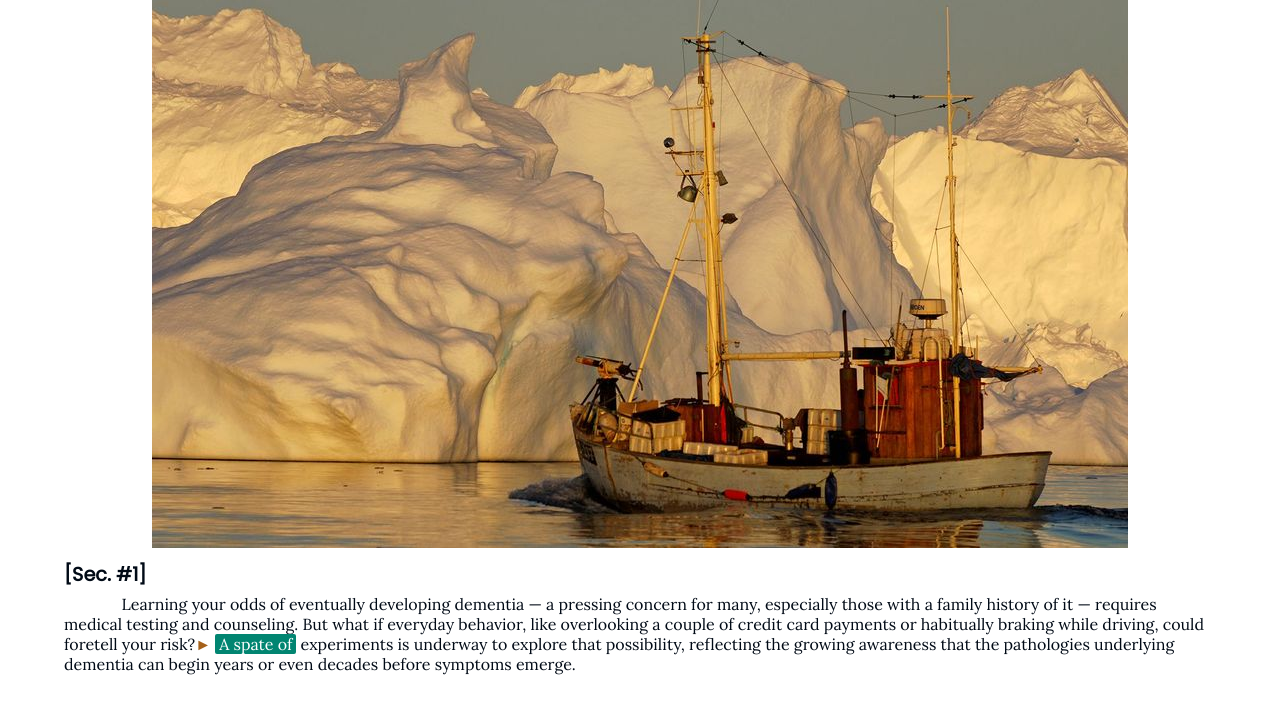
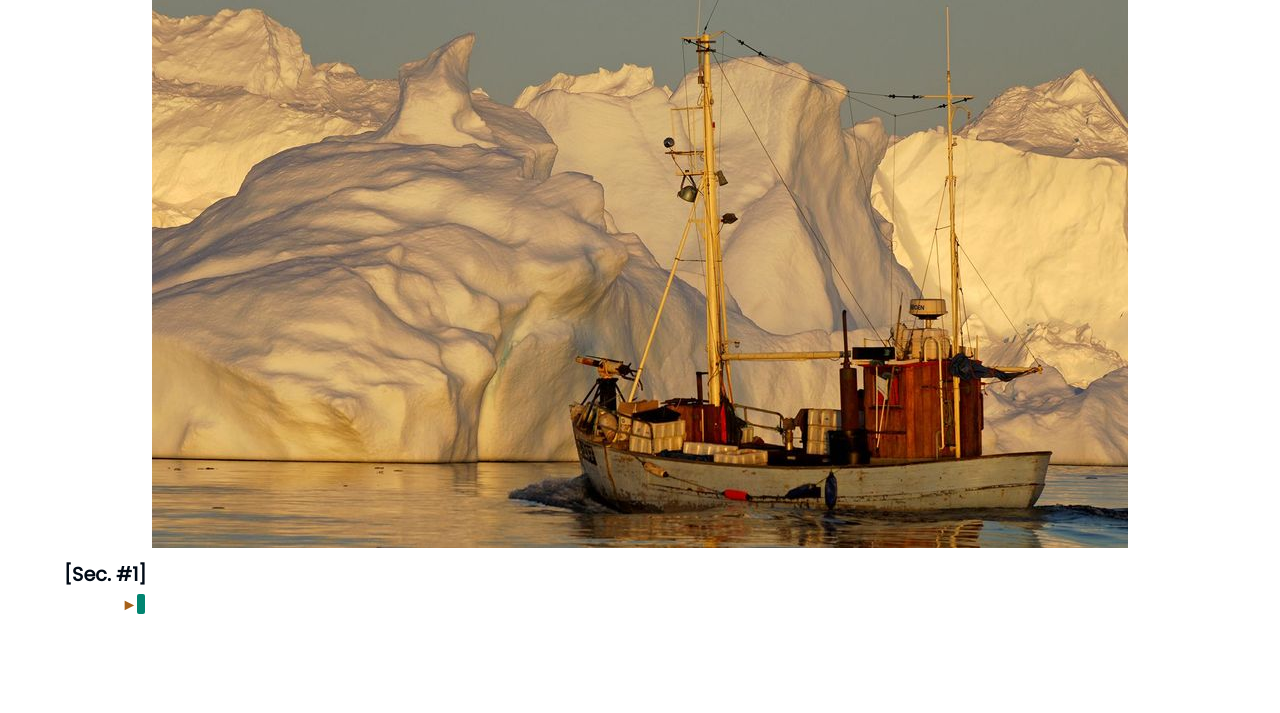
Before and after one commit to annnn9Lee/annnn9Lee.github.io, a plain HTML site: page analysis/example.html in a window 1280 px wide. Shown: the part 127-840 px from the top of the page. Drawn offline with nearby package versions, Linux system fonts and the light colour scheme.

Commit message:
Update example.html

```diff
--- a/analysis/example.html
+++ b/analysis/example.html
@@ -57,7 +57,7 @@
 			<section id="sec1">
 				<h3>[Sec. #1]</h3>
 				<p>
-					Learning your odds of eventually developing dementia — a pressing concern for many, especially those with a family history of it — requires medical testing and counseling. But what if everyday behavior, like overlooking a couple of credit card payments or habitually braking while driving, could foretell your risk?<span class="joint">&#9658;</span> <span class="vocab">A spate of<span><b>"a spate of"</b> - a large number of things</span></span> experiments is underway to explore that possibility, reflecting the growing awareness that the pathologies underlying dementia can begin years or even decades before symptoms emerge.
+					<span class="joint">&#9658;</span> <span class="vocab"><span><b>vocab</b> - meanings</span></span>
 				</p>
 			</section>
 			<section id="sec2">
```
